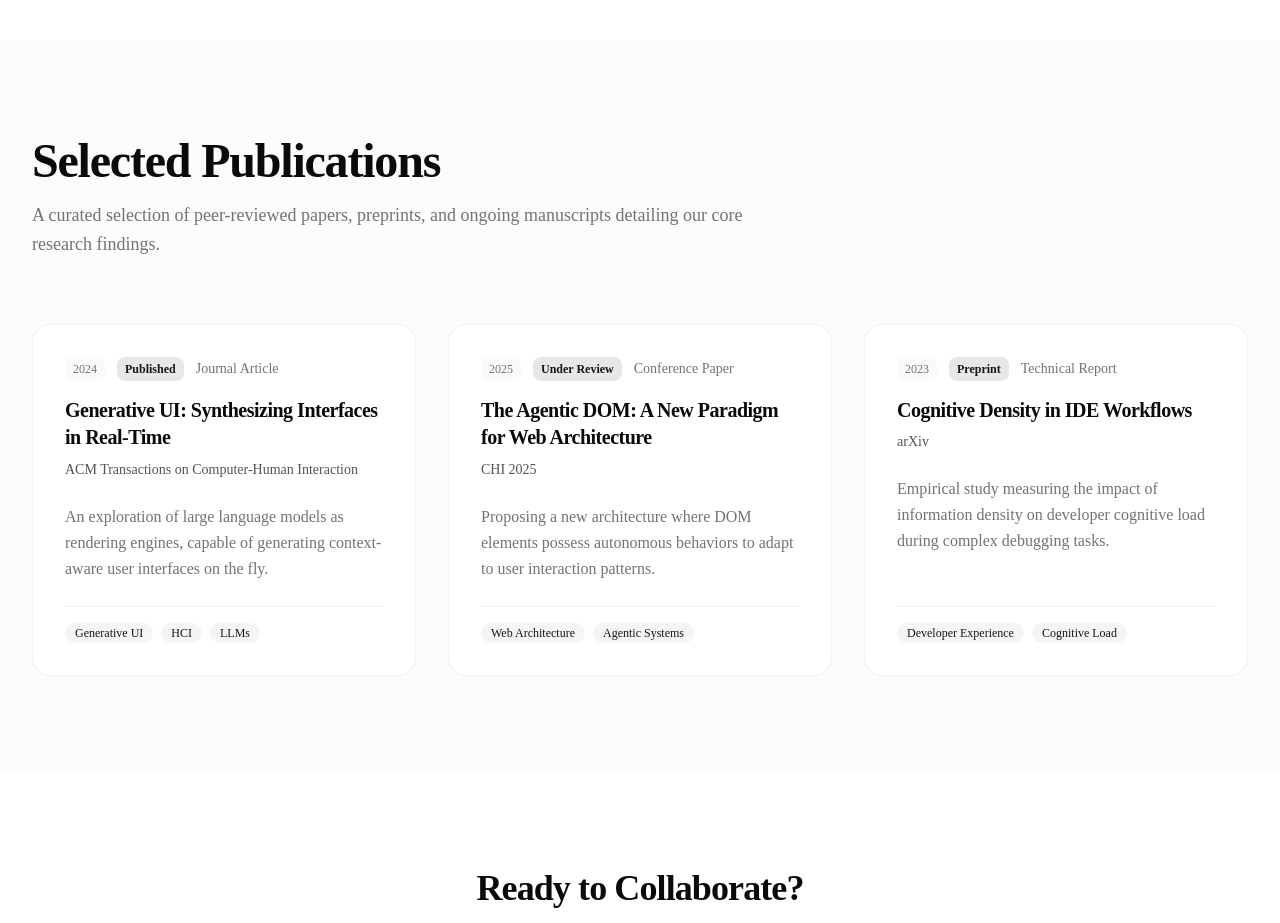
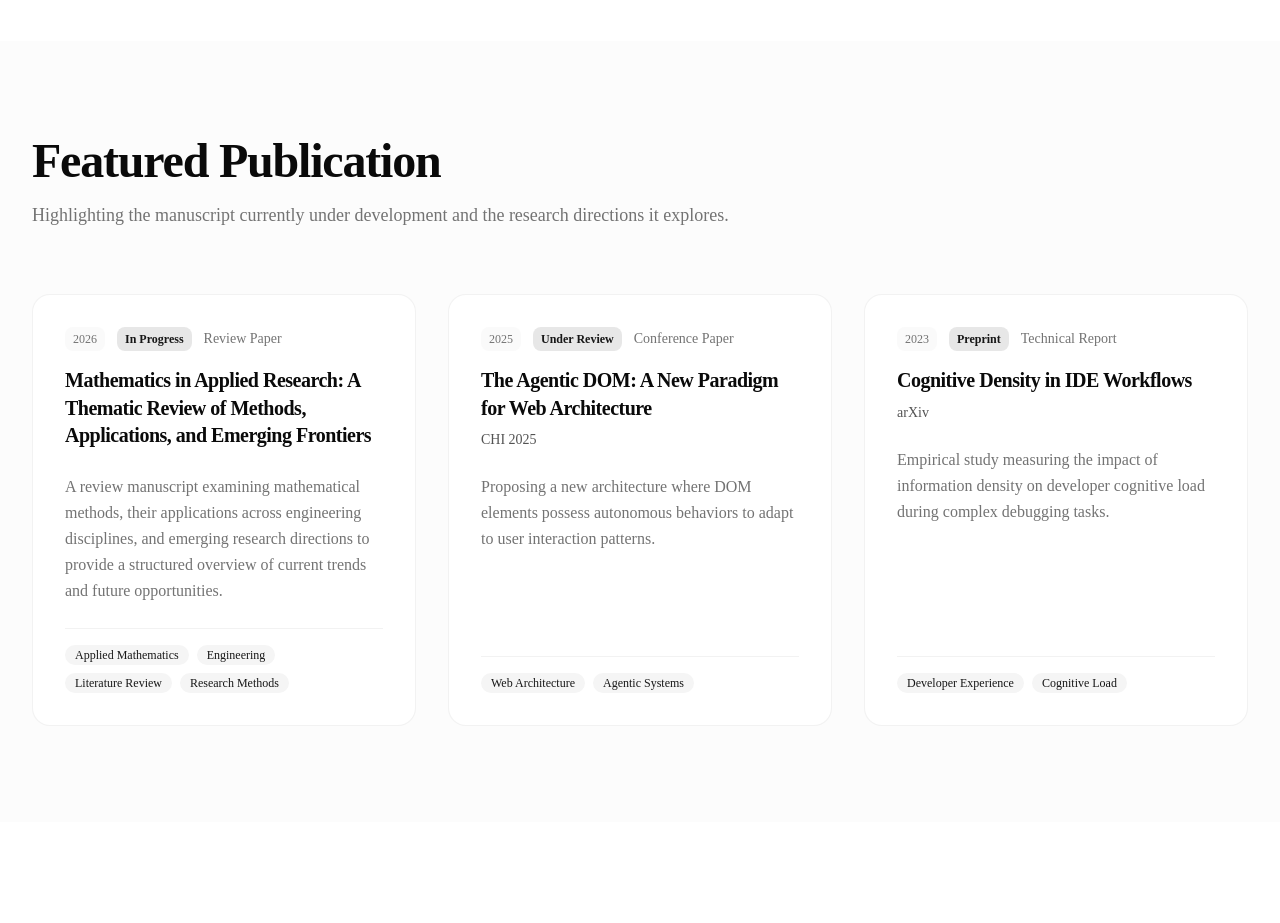
Before and after one commit to Redeeyak1318/Project-REDEEYAK, a Next.js app in the folder frontend/: page /research in a window 1280 px wide. Shown: the part 2940-3863 px from the top of the page. Built offline with nearby package versions, Linux system fonts and the light colour scheme.

Commit message:
feat(research): implement featured publication section

```diff
--- a/frontend/components/research/constants.ts
+++ b/frontend/components/research/constants.ts
@@ -106,21 +106,20 @@ export const RESEARCH_TIMELINE_PREVIEW: ResearchTimelinePreviewData = {
 };
 
 export const RESEARCH_PUBLICATIONS_PREVIEW: ResearchPublicationsPreviewData = {
-  title: "Selected Publications",
-  description: "A curated selection of peer-reviewed papers, preprints, and ongoing manuscripts detailing our core research findings.",
+  title: "Featured Publication",
+  description: "Highlighting the manuscript currently under development and the research directions it explores.",
   publications: [
     {
       id: "pub-1",
-      title: "Generative UI: Synthesizing Interfaces in Real-Time",
-      type: "Journal Article",
-      status: "Published",
-      venue: "ACM Transactions on Computer-Human Interaction",
-      year: "2024",
-      description: "An exploration of large language models as rendering engines, capable of generating context-aware user interfaces on the fly.",
-      tags: ["Generative UI", "HCI", "LLMs"]
+      title: "Mathematics in Applied Research: A Thematic Review of Methods, Applications, and Emerging Frontiers",
+      type: "Review Paper",
+      status: "In Progress",
+      year: "2026",
+      description: "A review manuscript examining mathematical methods, their applications across engineering disciplines, and emerging research directions to provide a structured overview of current trends and future opportunities.",
+      tags: ["Applied Mathematics", "Engineering", "Literature Review", "Research Methods"]
     },
     {
-      id: "pub-2",
+      id: "pub-3",
       title: "The Agentic DOM: A New Paradigm for Web Architecture",
       type: "Conference Paper",
       status: "Under Review",
--- a/frontend/components/research/publications-preview/PublicationCard.tsx
+++ b/frontend/components/research/publications-preview/PublicationCard.tsx
@@ -32,9 +32,11 @@ export const PublicationCard = ({ publication, className, ...props }: Publicatio
           {publication.title}
         </h3>
 
-        <p className="text-sm font-medium text-foreground/70">
-          {publication.venue}
-        </p>
+        {publication.venue && (
+          <p className="text-sm font-medium text-foreground/70">
+            {publication.venue}
+          </p>
+        )}
       </div>
 
       <p className="text-muted-foreground leading-relaxed flex-grow text-sm sm:text-base mt-2">
--- a/frontend/components/research/types.ts
+++ b/frontend/components/research/types.ts
@@ -67,7 +67,7 @@ export interface ResearchPublication {
   title: string;
   type: string;
   status: string;
-  venue: string;
+  venue?: string;
   year: string;
   description: string;
   tags: string[];
```
